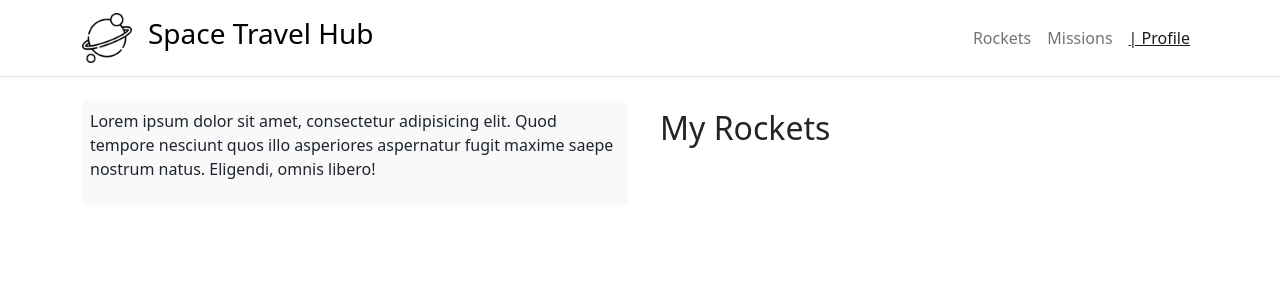
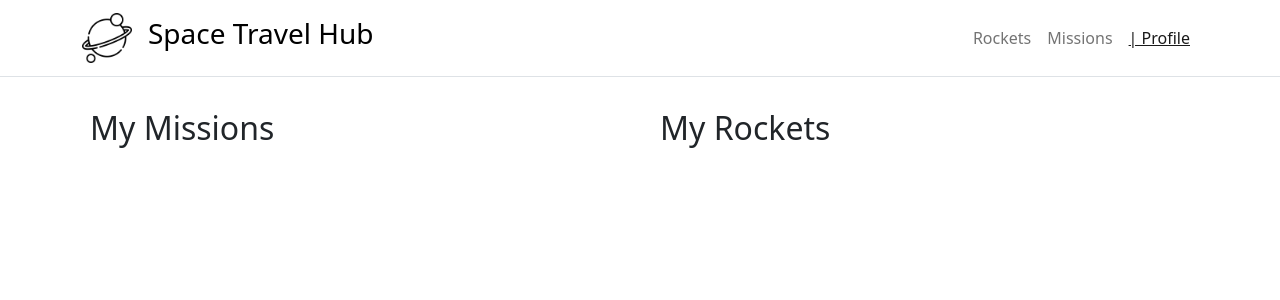
Before and after one commit to learnwithalfred/space-travel-booking, a React (Create React App) app: page /profile in a window 1280 px wide. Shown: the top 300 px of the page. Built offline with nearby package versions, Linux system fonts and the light colour scheme.

Commit message:
Add Missions

```diff
--- a/src/features/missions/missionsSlice.js
+++ b/src/features/missions/missionsSlice.js
@@ -30,12 +30,15 @@ const missionsSlice = createSlice({
     },
   },
   extraReducers: (builder) => {
-    builder.addCase(fetchMissions.pending, (state) => {
+    builder
+      .addCase(fetchMissions.pending, (state) => {
         state.status = 'loading';
-    }).addCase(fetchMissions.fulfilled, (state, action) => {
+      })
+      .addCase(fetchMissions.fulfilled, (state, action) => {
         state.status = 'succeeded';
         state.missions = action.payload;
-    }).addCase(fetchMissions.rejected, (state, action) => {
+      })
+      .addCase(fetchMissions.rejected, (state, action) => {
         state.status = 'failed';
         state.error = action.error.message;
       });
@@ -46,4 +49,6 @@ export const { joinMission } = missionsSlice.actions;
 export const selectAllMissions = (state) => state.missions.missions;
 export const getMissionsStatus = (state) => state.missions.status;
 export const getMissionsError = (state) => state.missions.error;
+export const getReservedMissions = (state) => state.missions.missions
+  .filter((results) => results.reserved);
 export default missionsSlice.reducer;
--- a/src/features/profile/profile.js
+++ b/src/features/profile/profile.js
@@ -1,5 +1,6 @@
 import React, { useEffect } from 'react';
 import { useSelector, useDispatch } from 'react-redux';
+import { getReservedMissions } from '../missions/missionsSlice';
 import {
   myReservedRockets,
   getReservedRockets,
@@ -10,6 +11,7 @@ const ProfilePage = () => {
   const dispatch = useDispatch();
   const rockets = useSelector(getReservedRockets);
   const rocketStatus = useSelector(getRocketsStatus);
+  const missions = useSelector(getReservedMissions);
 
   useEffect(() => {
     dispatch(myReservedRockets());
@@ -36,16 +38,22 @@ const ProfilePage = () => {
     ));
   }
 
+  const myMissions = missions.map((data) => (
+    <li
+      key={data.id}
+      className="list-group-item d-flex justify-content-between align-items-start"
+    >
+      <span>{data.mission_name}</span>
+    </li>
+  ));
+
   return (
     <div className="container my-4">
       <div className="row align-items-md-stretch">
         <div className="col-md-6">
-          <div className="h-100 p-2 text-dark bg-light rounded-3">
-            <p>
-              Lorem ipsum dolor sit amet, consectetur adipisicing elit. Quod
-              tempore nesciunt quos illo asperiores aspernatur fugit maxime
-              saepe nostrum natus. Eligendi, omnis libero!
-            </p>
+          <div className="h-100 p-2 text-dark rounded-3">
+            <h2 className="text-left">My Missions</h2>
+            <ul className="list-group">{myMissions}</ul>
           </div>
         </div>
         <div className="col-md-6">
```
Lines whose indentation alone changed are shown as unchanged.
